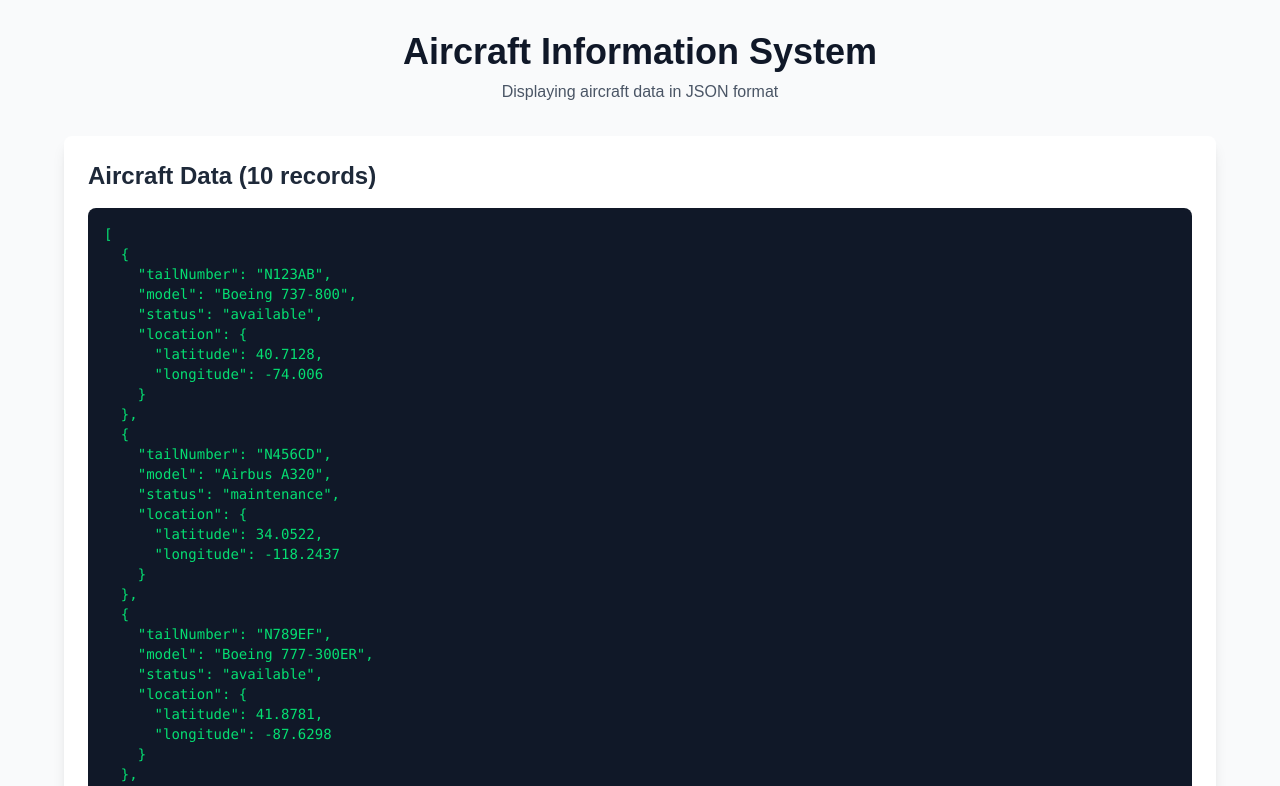
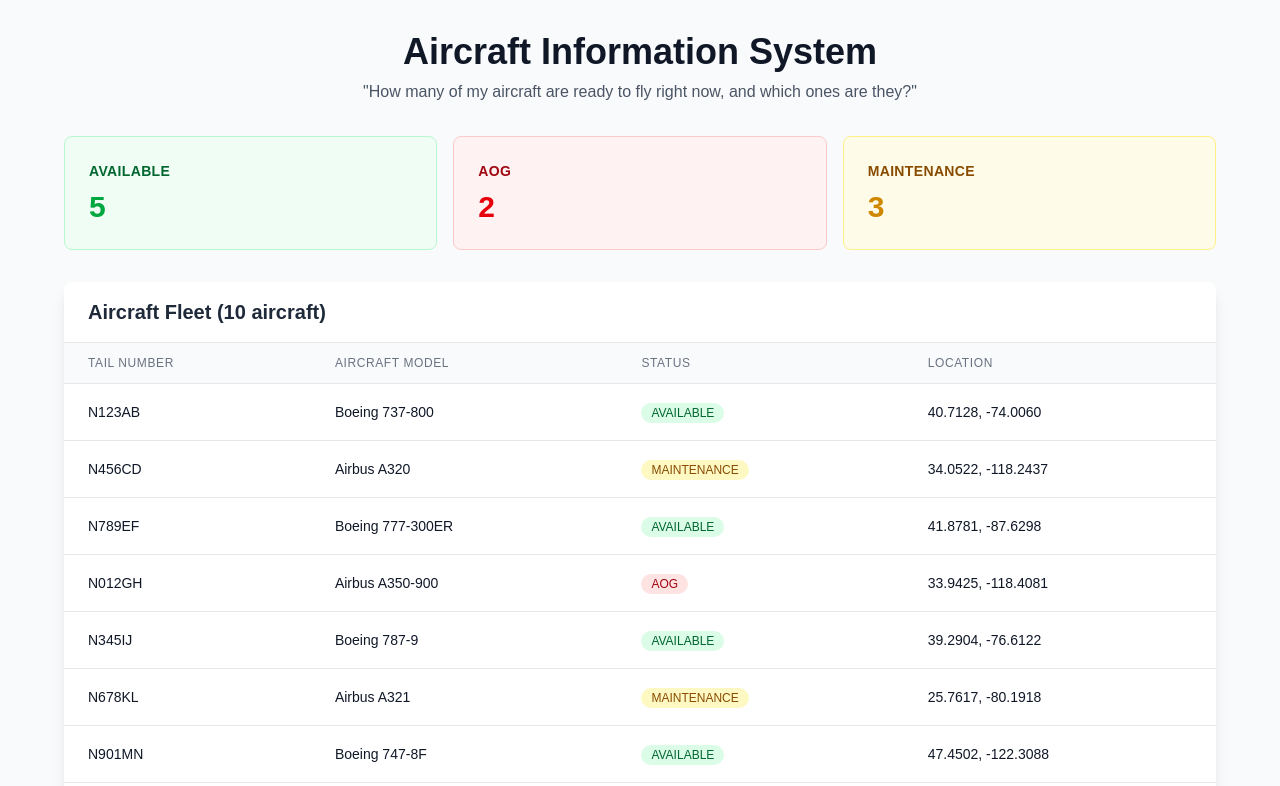
Before and after one commit to Spencer29496/Aircraft-Info-UI, a Next.js app: page / in a window 1280 px wide. Shown: the top 786 px of the page. Built offline with nearby package versions, Linux system fonts and the light colour scheme.

Commit message:
added basic UI

```diff
--- a/src/app/page.tsx
+++ b/src/app/page.tsx
@@ -17,6 +17,25 @@ async function getAircraftData(): Promise<Aircraft[]> {
   return JSON.parse(fileContents);
 }
 
+function getStatusBadge(status: string) {
+  const baseClasses = "inline-flex items-center px-2.5 py-0.5 rounded-full text-xs font-medium";
+
+  switch (status) {
+    case 'available':
+      return `${baseClasses} bg-green-100 text-green-800`;
+    case 'maintenance':
+      return `${baseClasses} bg-yellow-100 text-yellow-800`;
+    case 'aog':
+      return `${baseClasses} bg-red-100 text-red-800`;
+    default:
+      return `${baseClasses} bg-gray-100 text-gray-800`;
+  }
+}
+
+function formatLocation(latitude: number, longitude: number) {
+  return `${latitude.toFixed(4)}, ${longitude.toFixed(4)}`;
+}
+
 export default async function Home() {
   const aircraftData = await getAircraftData();
 
@@ -28,40 +47,83 @@ export default async function Home() {
             Aircraft Information System
           </h1>
           <p className="text-gray-600">
-            Displaying aircraft data in JSON format
+            "How many of my aircraft are ready to fly right now, and which ones are they?"
           </p>
         </header>
 
-        <div className="bg-white rounded-lg shadow-lg p-6">
-          <h2 className="text-2xl font-semibold text-gray-800 mb-4">
-            Aircraft Data ({aircraftData.length} records)
-          </h2>
-
-          <div className="bg-gray-900 rounded-lg p-4 overflow-auto">
-            <pre className="text-green-400 text-sm whitespace-pre-wrap">
-              {JSON.stringify(aircraftData, null, 2)}
-            </pre>
-          </div>
-
-          <div className="mt-6 grid grid-cols-1 md:grid-cols-3 gap-4">
-            <div className="bg-blue-50 p-4 rounded-lg">
-              <h3 className="font-semibold text-blue-800">Available</h3>
-              <p className="text-2xl font-bold text-blue-600">
+        {/* Summary Cards */}
+        <div className="mb-8 grid grid-cols-1 md:grid-cols-3 gap-4">
+          <div className="bg-green-50 p-6 rounded-lg border border-green-200">
+            <h3 className="font-semibold text-green-800 text-sm uppercase tracking-wide">Available</h3>
+            <p className="text-3xl font-bold text-green-600 mt-2">
               {aircraftData.filter(aircraft => aircraft.status === 'available').length}
             </p>
           </div>
-            <div className="bg-red-50 p-4 rounded-lg">
-              <h3 className="font-semibold text-red-800">AOG</h3>
-              <p className="text-2xl font-bold text-red-600">
+          <div className="bg-red-50 p-6 rounded-lg border border-red-200">
+            <h3 className="font-semibold text-red-800 text-sm uppercase tracking-wide">AOG</h3>
+            <p className="text-3xl font-bold text-red-600 mt-2">
               {aircraftData.filter(aircraft => aircraft.status === 'aog').length}
             </p>
           </div>
-            <div className="bg-yellow-50 p-4 rounded-lg">
-              <h3 className="font-semibold text-yellow-800">Maintenance</h3>
-              <p className="text-2xl font-bold text-yellow-600">
+          <div className="bg-yellow-50 p-6 rounded-lg border border-yellow-200">
+            <h3 className="font-semibold text-yellow-800 text-sm uppercase tracking-wide">Maintenance</h3>
+            <p className="text-3xl font-bold text-yellow-600 mt-2">
               {aircraftData.filter(aircraft => aircraft.status === 'maintenance').length}
             </p>
           </div>
+        </div>
+
+        {/* Aircraft Table */}
+        <div className="bg-white rounded-lg shadow-lg overflow-hidden">
+          <div className="px-6 py-4 border-b border-gray-200">
+            <h2 className="text-xl font-semibold text-gray-800">
+              Aircraft Fleet ({aircraftData.length} aircraft)
+            </h2>
+          </div>
+
+          <div className="overflow-x-auto">
+            <table className="min-w-full divide-y divide-gray-200">
+              <thead className="bg-gray-50">
+                <tr>
+                  <th className="px-6 py-3 text-left text-xs font-medium text-gray-500 uppercase tracking-wider">
+                    Tail Number
+                  </th>
+                  <th className="px-6 py-3 text-left text-xs font-medium text-gray-500 uppercase tracking-wider">
+                    Aircraft Model
+                  </th>
+                  <th className="px-6 py-3 text-left text-xs font-medium text-gray-500 uppercase tracking-wider">
+                    Status
+                  </th>
+                  <th className="px-6 py-3 text-left text-xs font-medium text-gray-500 uppercase tracking-wider">
+                    Location
+                  </th>
+                </tr>
+              </thead>
+              <tbody className="bg-white divide-y divide-gray-200">
+                {aircraftData.map((aircraft) => (
+                  <tr key={aircraft.tailNumber} className="hover:bg-gray-50 transition-colors">
+                    <td className="px-6 py-4 whitespace-nowrap">
+                      <div className="text-sm font-medium text-gray-900">
+                        {aircraft.tailNumber}
+                      </div>
+                    </td>
+                    <td className="px-6 py-4 whitespace-nowrap">
+                      <div className="text-sm text-gray-900">
+                        {aircraft.model}
+                      </div>
+                    </td>
+                    <td className="px-6 py-4 whitespace-nowrap">
+                      <span className={getStatusBadge(aircraft.status)}>
+                        {aircraft.status.toUpperCase()}
+                      </span>
+                    </td>
+                    <td className="px-6 py-4 whitespace-nowrap text-sm text-gray-900">
+                      {formatLocation(aircraft.location.latitude, aircraft.location.longitude)}
+                    </td>
+                  </tr>
+                ))}
+              </tbody>
+            </table>
           </div>
         </div>
       </div>
```
Lines whose indentation alone changed are shown as unchanged.
